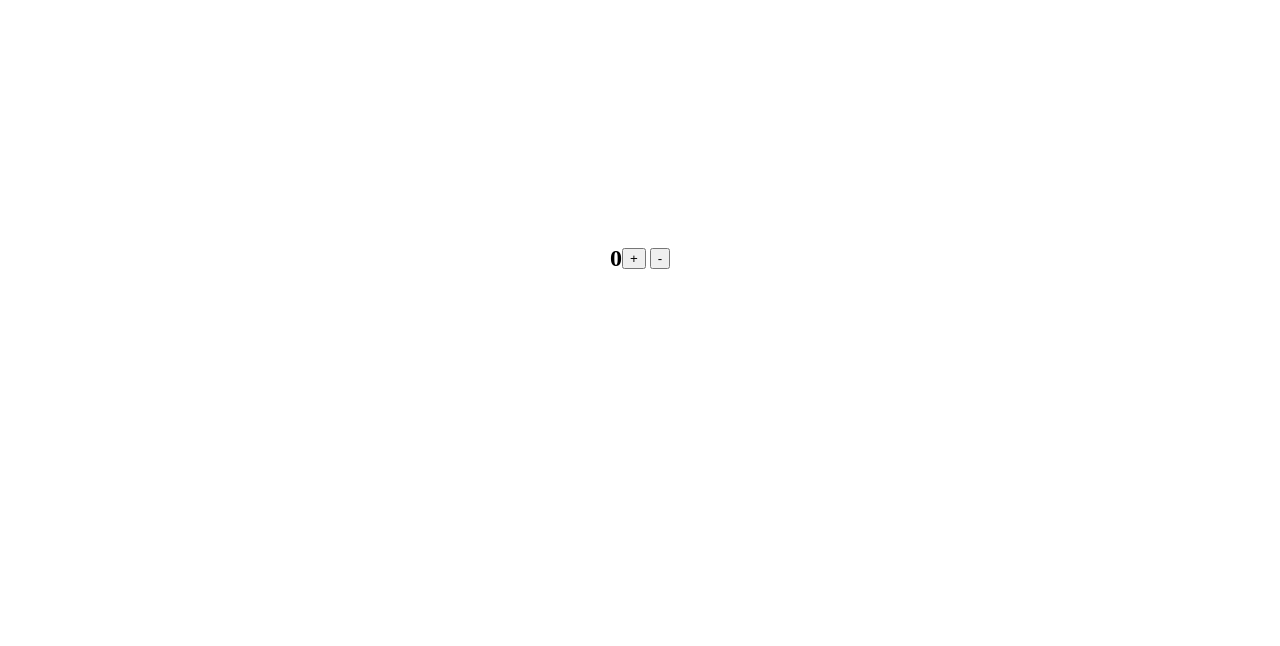
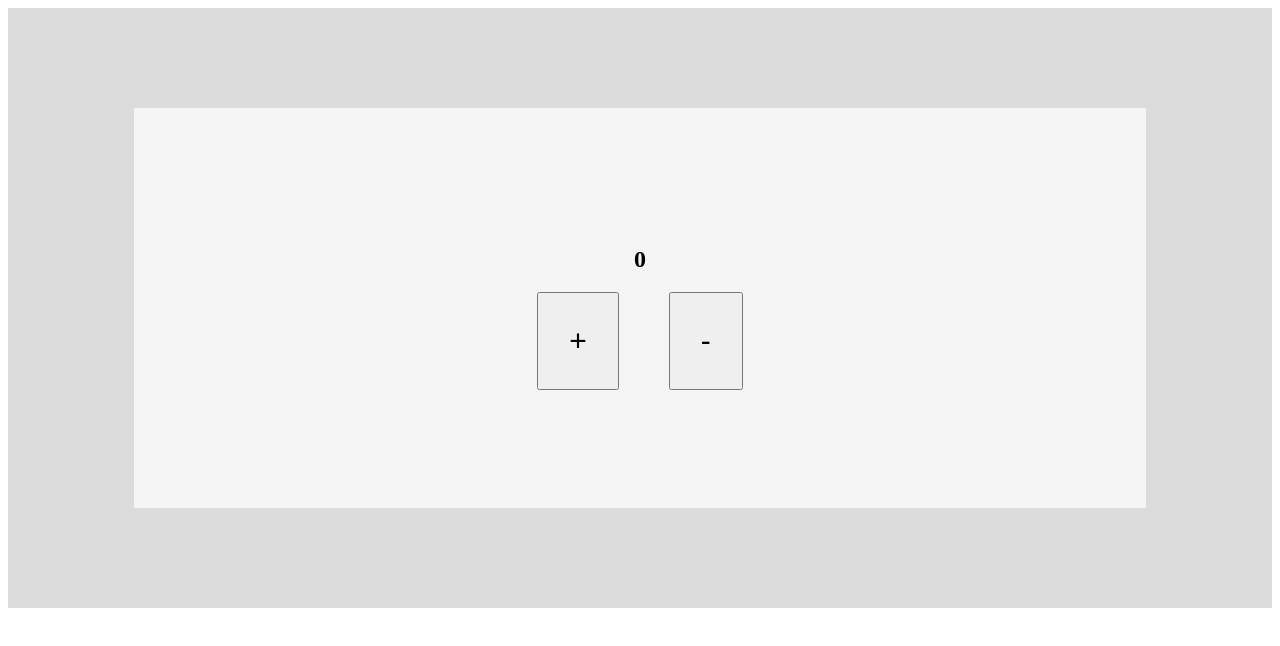
Before and after one commit to LucasDevRJ/contador, a plain HTML site: page index.html in a window 1280 px wide. Drawn offline with Linux system fonts and the light colour scheme.

Commit message:
Estilização do layout

```diff
--- a/css/styles.css
+++ b/css/styles.css
@@ -1,6 +1,27 @@
-.caixa {
+main {
+	background-color: #DCDCDC;
+	height: 600px;
 	display: flex;
 	justify-content: center;
 	align-items: center;
-	height: 500px;
 }
+
+.caixa {
+	background-color: #F5F5F5;
+	display: flex;
+	justify-content: center;
+	align-items: center;
+	flex-direction: column;
+	height: 400px;
+	width: 80%;
+}
+
+.botoes {
+	display: flex;
+	gap: 0 50px;
+}
+
+.botao {
+	font-size: 30px;
+	padding: 30px;
+}
--- a/index.html
+++ b/index.html
@@ -11,10 +11,10 @@
 		<div class="caixa">
 			<h2 id="valor"></h2>
 
-			<div>
-				<button id="botao-incremento">+</button>
+			<div class="botoes">
+				<button class="botao" id="botao-incremento">+</button>
 
-				<button id="botao-decremento">-</button>
+				<button class="botao" id="botao-decremento">-</button>
 			</div>
 		</div>
 	</main>
```
